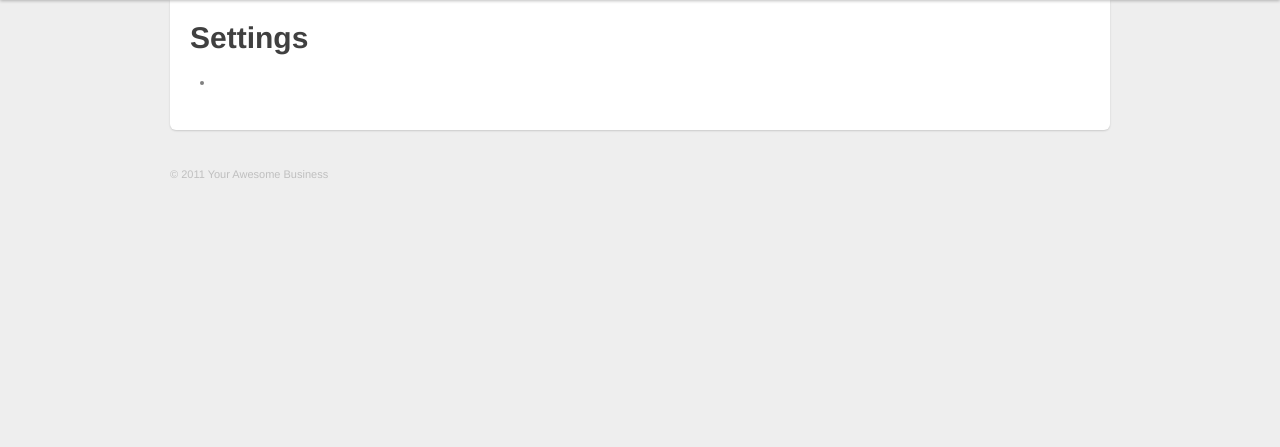
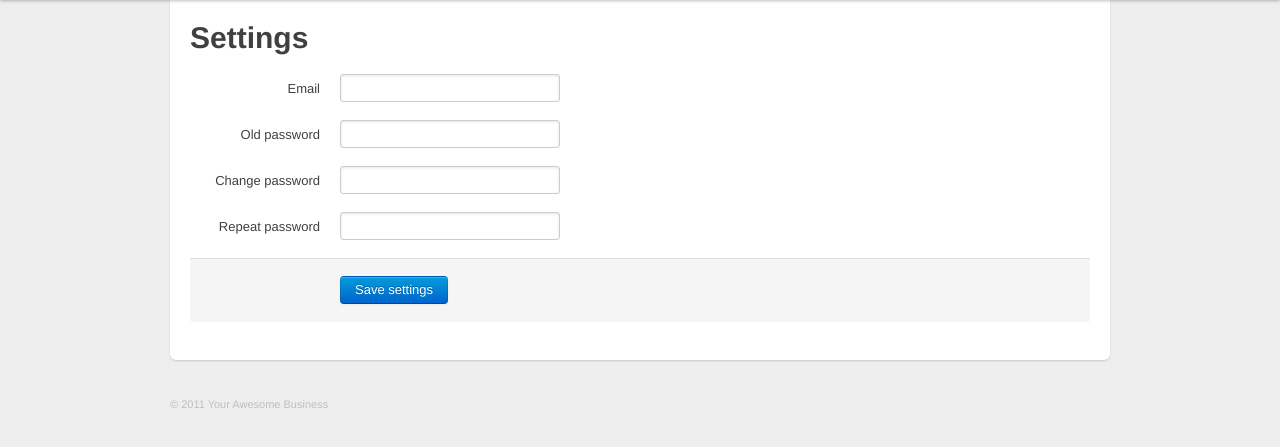
Before and after one commit to dasloss/blackholes, a Flask app: template templates/settings.html in a window 1280 px wide. Shown: the part 40-487 px from the top of the page. Run offline with Flask 2, Linux system fonts and the light colour scheme; the template is opened without the code that fills it: values that come from a table or form of the project are taken from there, others are empty; parts of the project's set-up code (start-up, migrations or seed data) failed here and were passed over; some libraries are stand-ins or nearby versions.

Commit message:
Added initial settings-changing UI.

```diff
--- a/app/forms.py
+++ b/app/forms.py
@@ -1,4 +1,5 @@
 from wtforms import Form, TextField, PasswordField, BooleanField, validators, ValidationError
+from flaskext.login import current_user
 from app.models import User
 
 class LoginForm(Form):
@@ -15,3 +16,12 @@ class RegistrationForm(Form):
         ])
     confirm = PasswordField('Repeat password', [validators.Required()])
     #accept_tos = BooleanField('I accept the ToS', [validators.Required()])
+
+class SettingsForm(Form):
+    email = TextField('Email', [validators.Required(), validators.Email()])
+    old_password = PasswordField('Old password', [validators.Required()])
+    password = PasswordField('Change password', [
+        validators.Required(),
+        validators.EqualTo('confirm', message='New passwords must match')
+        ])
+    confirm = PasswordField('Repeat password', [validators.Required()])
--- a/app/models.py
+++ b/app/models.py
@@ -3,10 +3,10 @@ from hashlib import sha256
 
 class User(Document):
     username = StringField(required=True, unique=True)
-    name = StringField(required=True)
+    #name = StringField(required=True)
     email = EmailField(required=False)
     password = BinaryField(required=False)
-    site = URLField()
+    #site = URLField()
     authenticated = BooleanField(default=False)
     active = BooleanField(default=True)
     oauth_token = StringField()
--- a/templates/settings.html
+++ b/templates/settings.html
@@ -4,7 +4,17 @@
 
 {% block main %}
 <h1>Settings</h1>
-<ul>
-    <li>{{ account_type }}</li>
-</ul>
+{% if form %}
+{% from "_formhelpers.html" import render_field %}
+<form id="settings" method="post" action="/settings/">
+    {{ render_field(form.email) }}
+    {{ render_field(form.old_password) }}
+    {{ render_field(form.password) }}
+    {{ render_field(form.confirm) }}
+    <div class="actions"><input type="submit" value="Save settings" class="btn primary" /></div>
+</form>
+{% else %}
+<p>Your account is linked to {{ current_user.service.title() }}. All settings
+are stored there.</p>
+{% endif %}
 {% endblock %}
```
Also changed, not shown: app/views.py (+6 -2 lines).
